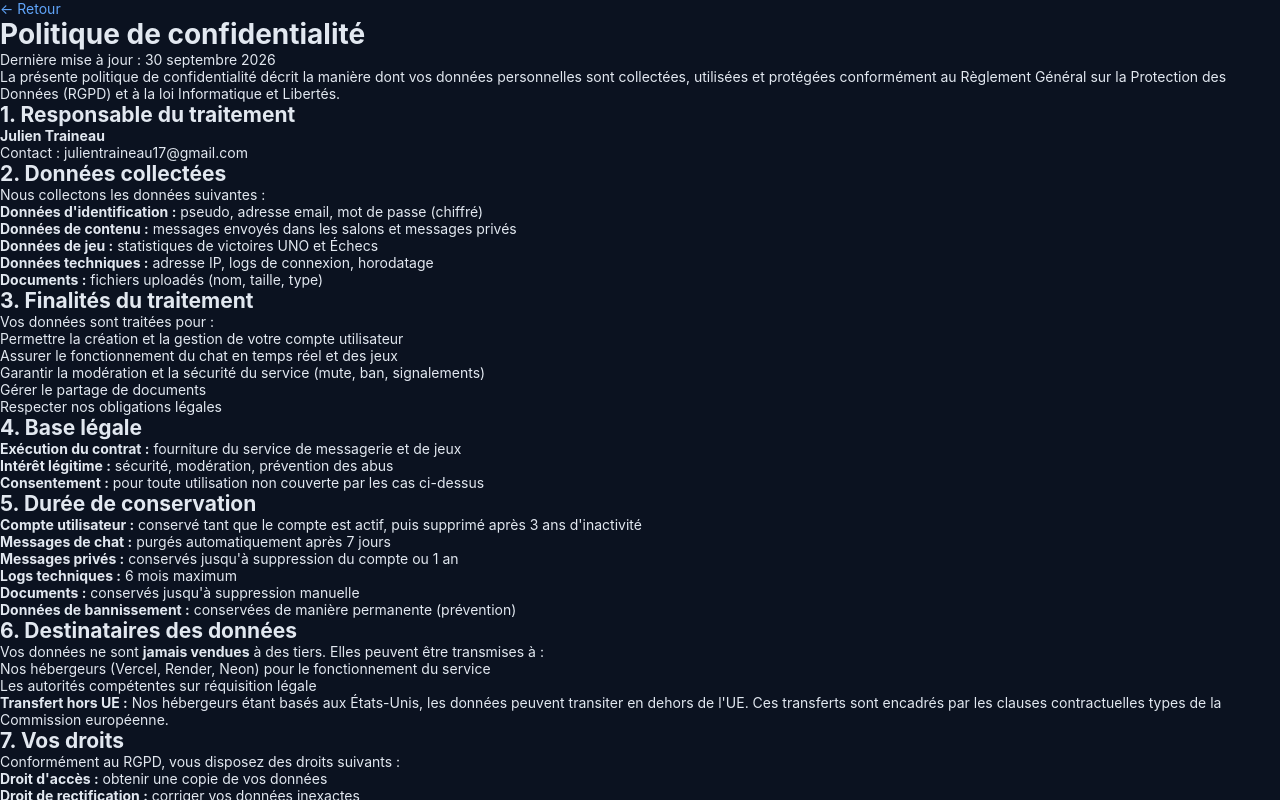
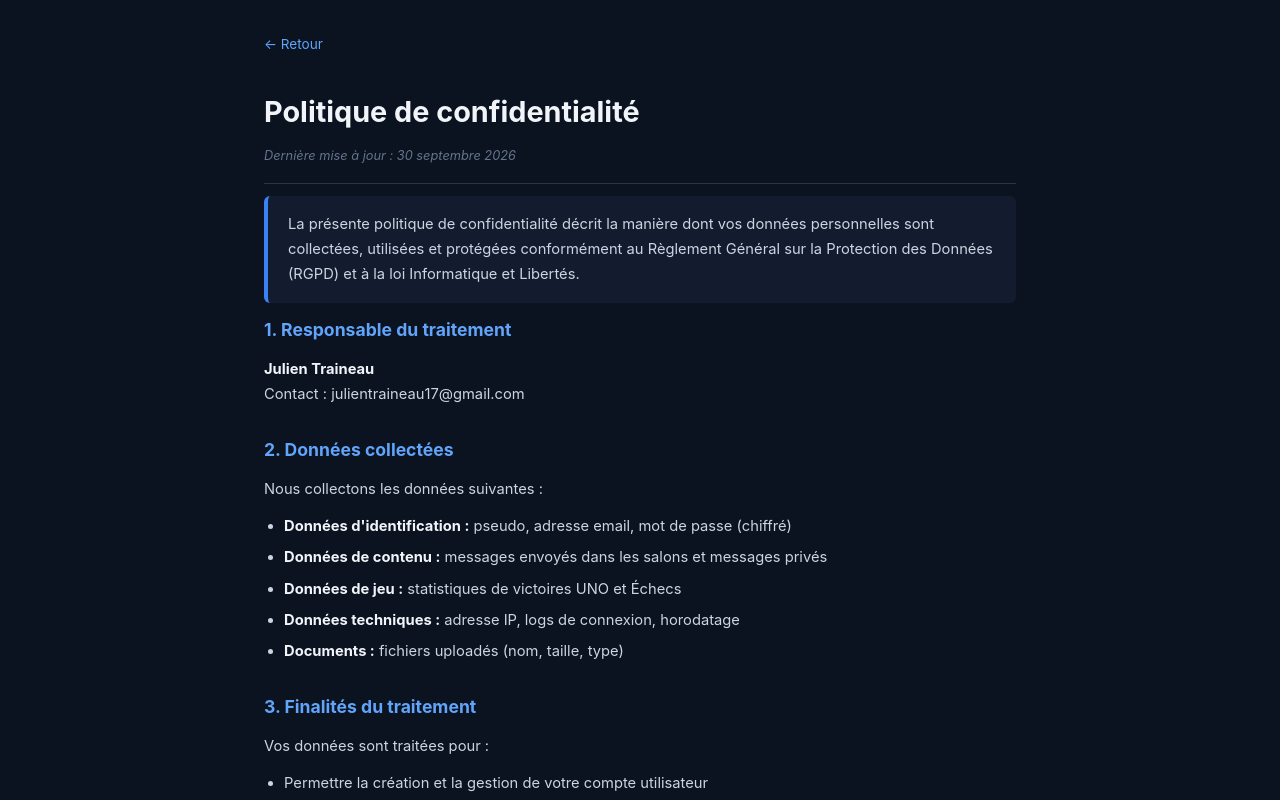
Before and after one commit to zombiglace/chat-react-plateforme-de-jeu, a React (Create React App) app in the folder frontend/: page /confidentialite in a window 1280 px wide. Built offline with nearby package versions, Linux system fonts and the light colour scheme; no server answers.

Commit message:
Add legal page styles to main.css

```diff
--- a/frontend/src/styles/main.css
+++ b/frontend/src/styles/main.css
@@ -2506,3 +2506,124 @@ a {
 .typing-text {
   font-style: italic;
 }
+
+/* ═══════════════════════════════════════════════════════════════
+   PAGES LÉGALES
+   ═══════════════════════════════════════════════════════════════ */
+.legal-page {
+  max-width: 800px;
+  margin: 0 auto;
+  padding: 2rem 1.5rem 4rem;
+  color: #cbd5e1;
+  font-size: 0.92rem;
+  line-height: 1.7;
+  height: 100vh;
+  overflow-y: auto;
+}
+
+.legal-back {
+  display: inline-block;
+  color: #60a5fa;
+  font-size: 0.85rem;
+  margin-bottom: 2rem;
+  text-decoration: none;
+}
+.legal-back:hover { text-decoration: underline; }
+
+.legal-page h1 {
+  font-size: 1.8rem;
+  color: #f1f5f9;
+  margin-bottom: 0.5rem;
+}
+
+.legal-updated {
+  color: #64748b;
+  font-size: 0.8rem;
+  font-style: italic;
+  margin-bottom: 2rem;
+  padding-bottom: 1rem;
+  border-bottom: 1px solid #2a3446;
+}
+
+.legal-intro {
+  background: #131c2e;
+  padding: 1rem 1.25rem;
+  border-left: 4px solid #3b82f6;
+  border-radius: 6px;
+  margin-bottom: 1.5rem;
+}
+
+.legal-page section {
+  margin-bottom: 1.75rem;
+}
+
+.legal-page h2 {
+  font-size: 1.1rem;
+  color: #60a5fa;
+  margin-bottom: 0.75rem;
+  font-weight: 700;
+}
+
+.legal-page p {
+  margin-bottom: 0.75rem;
+}
+
+.legal-page ul {
+  padding-left: 1.25rem;
+  margin-bottom: 0.75rem;
+}
+
+.legal-page ul li {
+  margin-bottom: 0.4rem;
+}
+
+.legal-page strong {
+  color: #f1f5f9;
+}
+
+.legal-page a {
+  color: #60a5fa;
+  text-decoration: none;
+}
+.legal-page a:hover { text-decoration: underline; }
+
+/* Pied de page légal de la sidebar */
+.sb-legal-links {
+  display: flex;
+  flex-wrap: wrap;
+  justify-content: center;
+  gap: 0.5rem;
+  margin-top: 0.75rem;
+  font-size: 0.7rem;
+  color: #64748b;
+}
+.sb-legal-links a {
+  color: #64748b;
+  text-decoration: none;
+  font-size: 0.7rem;
+}
+.sb-legal-links a:hover {
+  color: #60a5fa;
+  text-decoration: underline;
+}
+
+/* Liens légaux sur les pages login/register */
+.auth-legal-links {
+  display: flex;
+  justify-content: center;
+  align-items: center;
+  gap: 0.5rem;
+  margin-top: 1.5rem;
+  padding-top: 1rem;
+  border-top: 1px solid #2a3446;
+  font-size: 0.72rem;
+  color: #64748b;
+}
+.auth-legal-links a {
+  color: #64748b;
+  text-decoration: none;
+}
+.auth-legal-links a:hover {
+  color: #60a5fa;
+  text-decoration: underline;
+}
```
